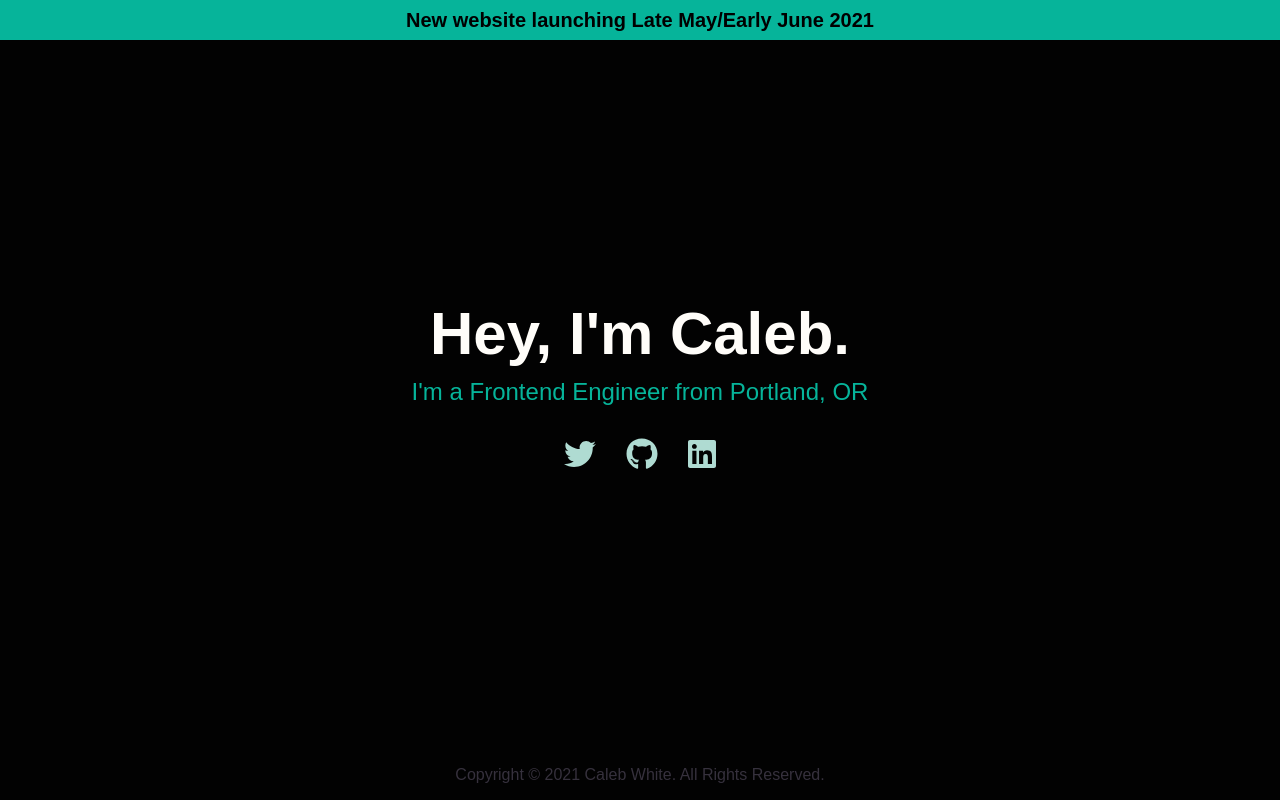
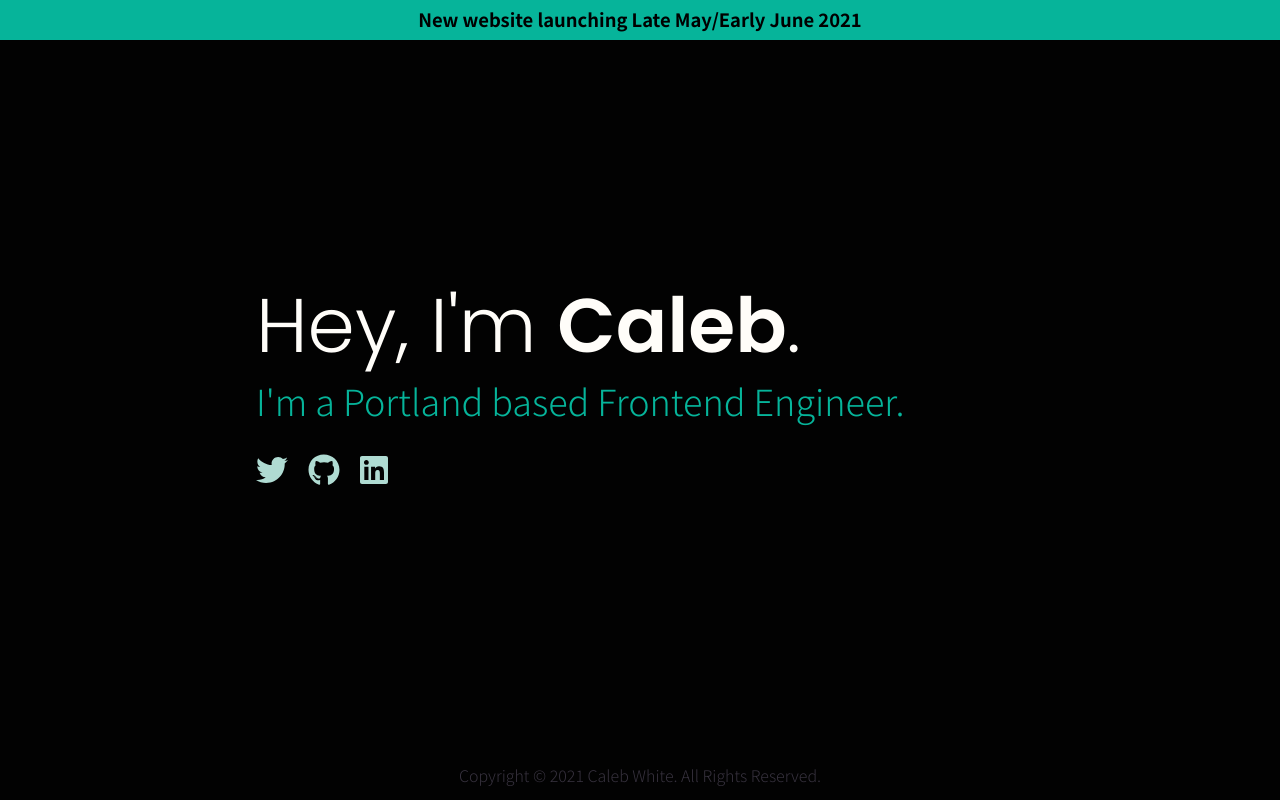
Before and after one commit to calebpdx/calebwhite-com-v2, a Next.js app: page / in a window 1280 px wide. Built offline with nearby package versions, Linux system fonts and the light colour scheme.

Commit message:
added new fonts and updated the socials component

```diff
--- a/components/Banner.jsx
+++ b/components/Banner.jsx
@@ -10,7 +10,7 @@ const Container = styled.section`
 	justify-content: center;
 	align-items: center;
 	font-size: 1rem;
-	font-weight: bold;
+	font-weight: 600;
 	color: #000;
 	width: 100%;
 	height: 30px;
@@ -18,7 +18,7 @@ const Container = styled.section`
 
 	${respondTo.sm`
     height: 40px;
-    font-size: 1.25rem;
+    font-size: 1.15rem;
   `}
 `
 
--- a/components/Socials.jsx
+++ b/components/Socials.jsx
@@ -31,7 +31,7 @@ const Container = styled.ul`
 	}
 
 	li:not(:last-child) {
-		margin-right: 30px;
+		margin-right: 20px;
 	}
 
 	a {
@@ -39,6 +39,7 @@ const Container = styled.ul`
 	}
 
 	a:hover {
+		transition: 0.25s ease-in;
 		color: ${({ theme }) => theme.colors.primary};
 	}
 `
--- a/pages/_app.js
+++ b/pages/_app.js
@@ -1,4 +1,6 @@
 import React from 'react'
+import '../styles/_fontStyles.css'
+
 import { library } from '@fortawesome/fontawesome-svg-core'
 import { config } from '@fortawesome/fontawesome-svg-core'
 import { createGlobalStyle, ThemeProvider } from 'styled-components'
@@ -7,9 +9,11 @@ import '@fortawesome/fontawesome-svg-core/styles.css'
 import normalize from 'normalize.css/normalize.css'
 
 const GlobalStyle = createGlobalStyle`
+
   body {
     background-color: #020202;
-  	font-family: Arial, Helvetica, sans-serif;
+  	font-family:'Noto Sans JP', Helvetica, Arial, sans-serif;
+    font-weight: 300;
     margin: 0;
     padding: 0;
     box-sizing: border-box;
--- a/pages/index.js
+++ b/pages/index.js
@@ -21,22 +21,30 @@ const Wrapper = styled.div`
 `
 
 const Intro = styled.main`
+	width: 75%;
+	padding: 0;
+	margin: 0;
 	display: flex;
 	flex: auto 1;
 	flex-direction: column;
 	justify-content: center;
-	align-items: center;
+	align-items: start;
 	font-size: 1rem;
+
+	${respondTo.lg`
+    width: 60%;
+  `}
 `
 const Para = styled.p`
+	font-family: 'Noto Sans JP', sans-serif;
 	color: ${({ theme }) => theme.colors.primary};
 	padding: 0;
 	margin: 0;
-	text-align: center;
+	text-align: left;
 	font-size: 1.15rem;
 
 	${respondTo.sm`
-    font-size: 1.5rem;
+    font-size: 2.25rem;
   `}
 `
 
@@ -51,13 +59,19 @@ const Footer = styled.section`
 	font-size: 1rem;
 `
 const Title = styled.h1`
+	font-family: 'Poppins', sans-serif;
 	font-size: 2.75em;
+	font-weight: 300;
 	padding: 0;
 	margin: 0.65rem 0 0.65rem;
 	color: ${({ theme }) => theme.colors.powderWhite};
 
+	strong {
+		font-weight: 600;
+	}
+
 	${respondTo.sm`
-    font-size: 3.75rem;
+    font-size: 4.75rem;
   `}
 `
 
@@ -76,12 +90,10 @@ export default function Home() {
 			<Wrapper>
 				<Banner>New website launching Late May/Early June 2021</Banner>
 				<Intro>
-					<Title>Hey, I'm Caleb.</Title>
-					<Para>I'm a Frontend Engineer from Portland, OR</Para>
-
-					{/* <Para>
-						New website coming very soon! (Late May/Early June 2021)
-					</Para> */}
+					<Title>
+						Hey, I'm <strong>Caleb</strong>.
+					</Title>
+					<Para>I'm a Portland based Frontend Engineer.</Para>
 					<Socials />
 				</Intro>
 
--- /dev/null
+++ b/styles/_fontStyles.css
@@ -0,0 +1 @@
+@import url('https://fonts.googleapis.com/css2?family=Noto+Sans+JP:wght@300;400;500;700&family=Poppins:wght@300;400;500;600&display=swap');
```
Also changed, not shown: pages/_document.js (indentation only).
